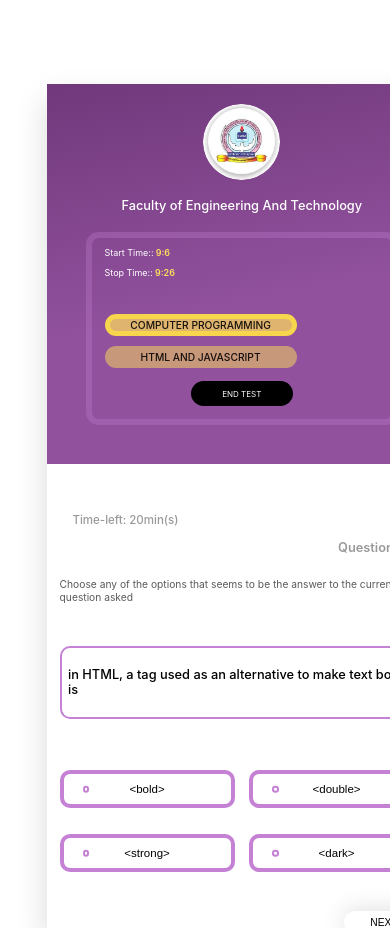
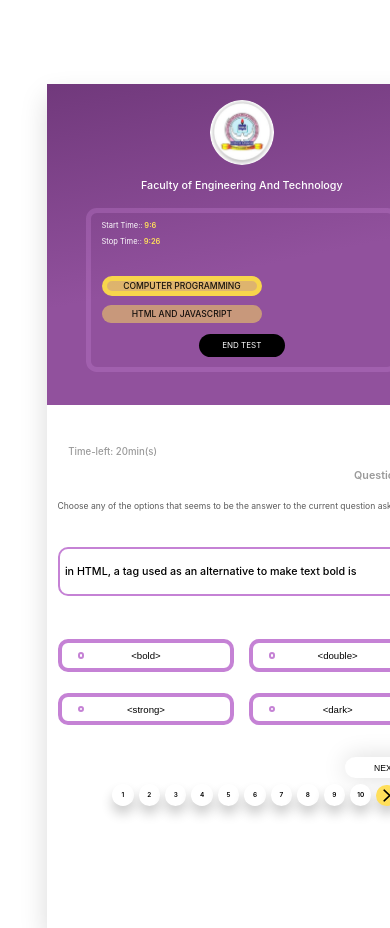
Before and after one commit to Jaycns/popquiz, a React (Create React App) app: page /exam in a window 390 px wide. Shown: the top 928 px of the page. Built offline with nearby package versions, Linux system fonts and the light colour scheme.

Commit message:
redesigned

```diff
--- a/src/App.css
+++ b/src/App.css
@@ -3,7 +3,7 @@ html {
 }
 @media (max-width: 768px) {
   html {
-    font-size: 80%;
+    font-size: 67%;
   }
 }
 body {
```
